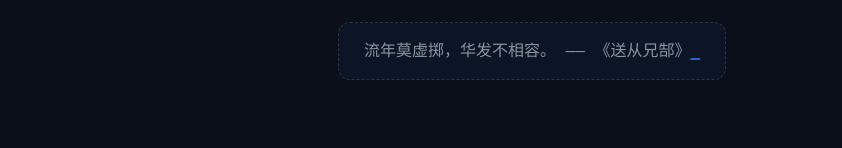
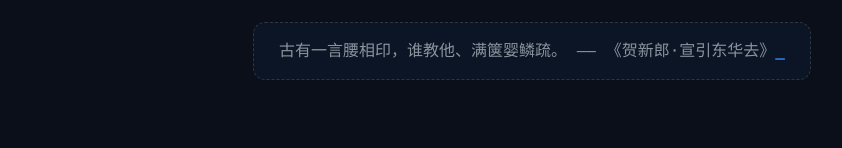
Before and after one commit to VarleyT/VarleyT.github.io, a plain HTML site: page index.html in a window 1280 px wide. Shown: the part 259-407 px from the top of the page, without its empty margins (108-950 px from the left). Drawn offline with Linux system fonts and the light colour scheme.

Commit message:
deploy: f83c5cbdede5fb5efc64e7fec306a1267e5afbe1

```diff
--- a/index.html
+++ b/index.html
@@ -110,7 +110,7 @@
 
         <script>
             // 由 Node.js 构建时注入的今日名言
-            const quote = "流年莫虚掷，华发不相容。 —— 《送从兄郜》";
+            const quote = "古有一言腰相印，谁教他、满箧婴鳞疏。 —— 《贺新郎·宣引东华去》";
             let i = 0;
             const speed = 100; // 打字速度（毫秒）
 
```
